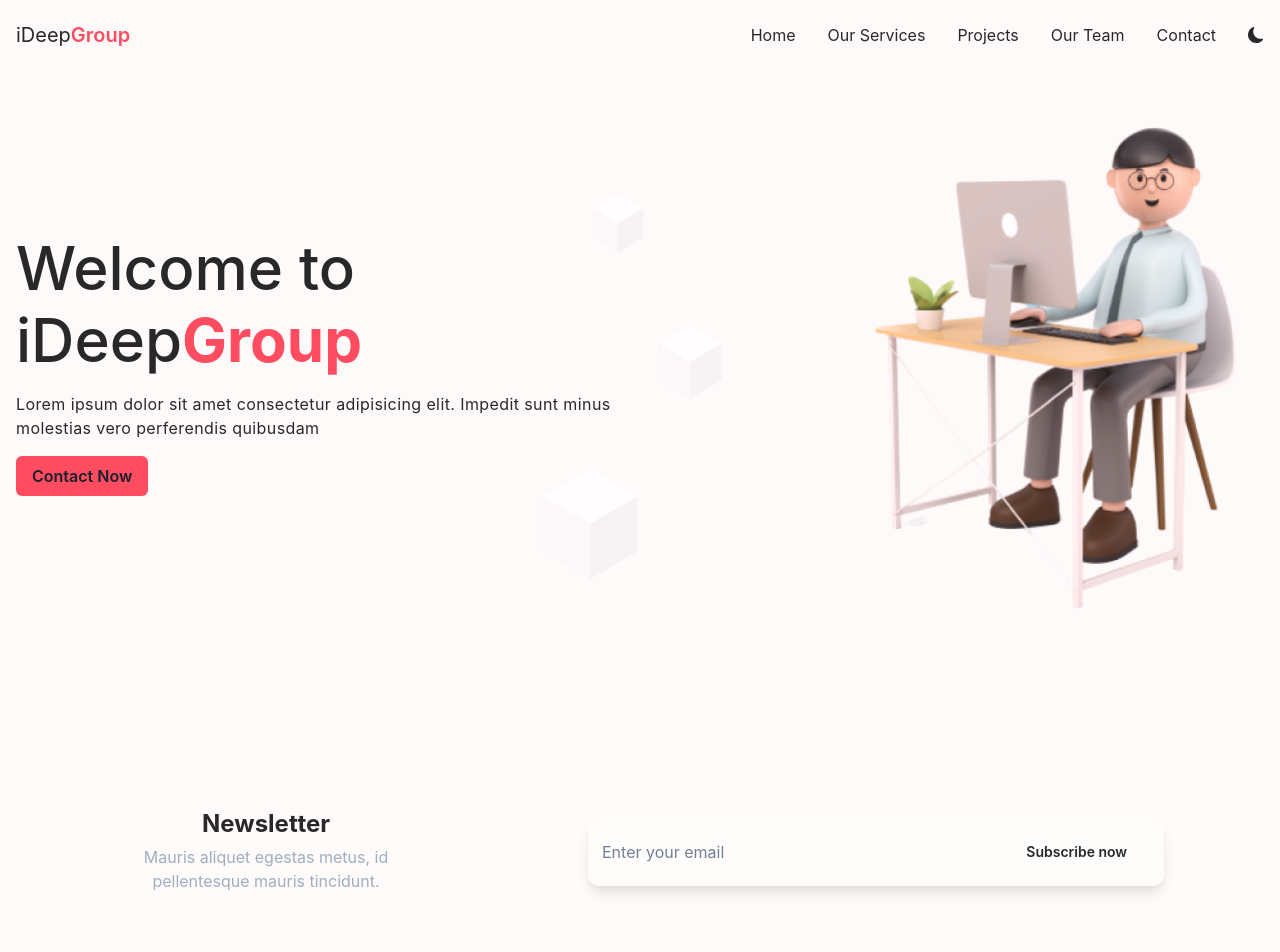
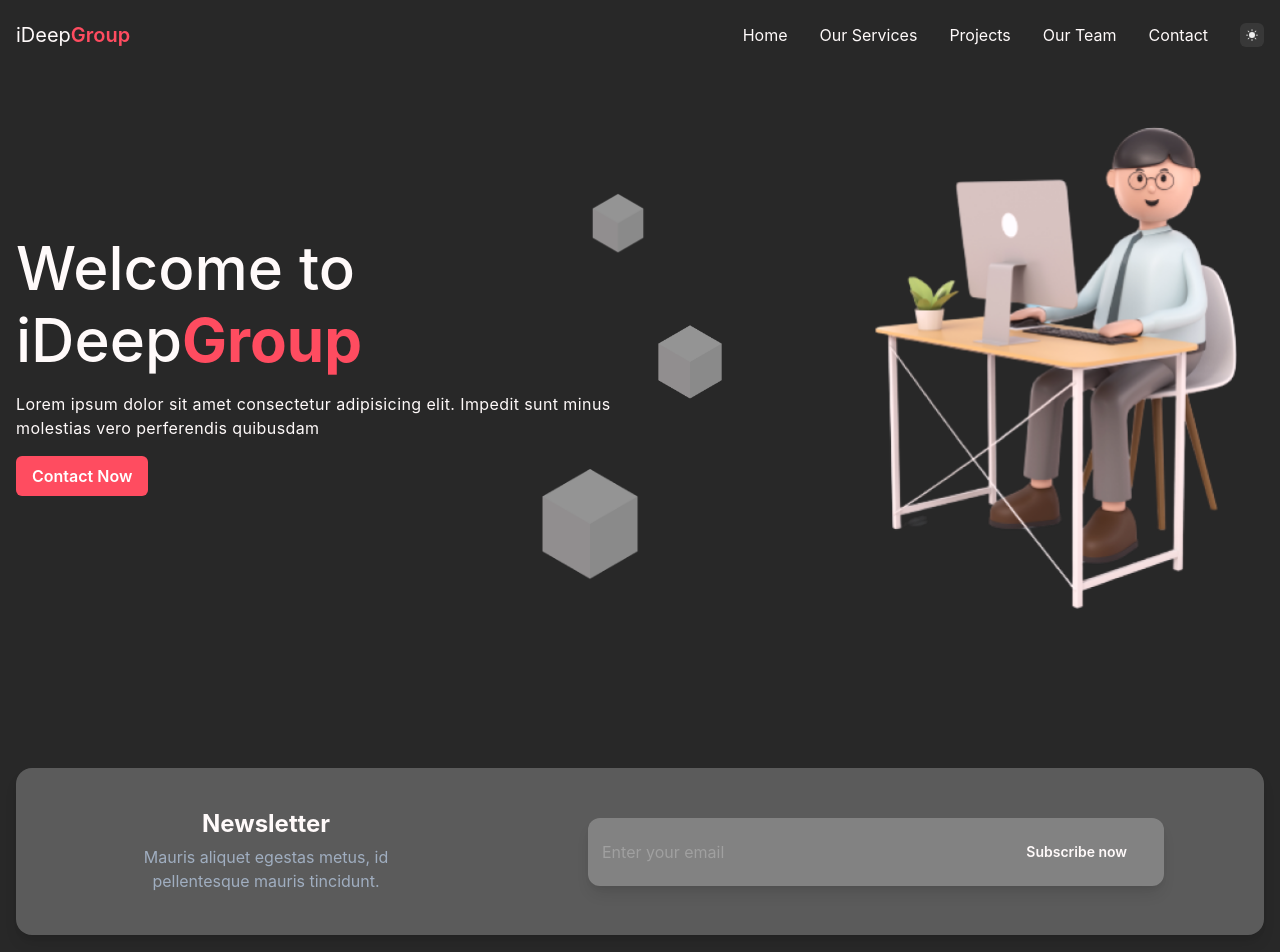
Before and after one commit to madrimovDev/ideebcode, a Next.js app: page / in a window 1280 px wide. Shown: the top 952 px of the page. Built offline with nearby package versions, Linux system fonts and the light colour scheme.

Commit message:
fixid colorModeProvider & fixed light mode colors

```diff
--- a/src/components/home/content.tsx
+++ b/src/components/home/content.tsx
@@ -37,7 +37,7 @@ const Content = () => {
 				minus molestias vero perferendis quibusdam
 			</Text>
 
-			<Button bg='primary'>Contact Now</Button>
+			<Button color="white" bg='primary'>Contact Now</Button>
 		</Flex>
 	)
 }
--- a/src/components/home/index.tsx
+++ b/src/components/home/index.tsx
@@ -23,7 +23,7 @@ const Article = ({ refObj }: ArticlePropsType) => {
 				},
 			}}
 			mt={[0, '5', '10']}
-			mb='150px'
+			mb={['100px', "100px", "150px"]}
 			flexDir={['column-reverse', 'column-reverse', 'row']}
 			ref={refObj}
 			justify='center'
--- a/src/components/navbar/desktopMenu.tsx
+++ b/src/components/navbar/desktopMenu.tsx
@@ -3,7 +3,7 @@ import Link from 'next/link'
 import { useRouter } from 'next/router'
 import React from 'react'
 import menuList from './menuList'
-import ToggleTheme from './ToggleTheme'
+import ToggleTheme from './toggleTheme'
 
 const DesktopMenu = () => {
 	return (
--- a/src/components/navbar/mobileMenu.tsx
+++ b/src/components/navbar/mobileMenu.tsx
@@ -1,16 +1,19 @@
 import {
 	Drawer,
-	DrawerCloseButton,
 	DrawerContent,
 	DrawerHeader,
 	DrawerOverlay,
 	Flex,
-	Icon
+	Icon,
+	IconButton,
+	useColorMode,
 } from '@chakra-ui/react'
 import Link from 'next/link'
 import { useRouter } from 'next/router'
 import React from 'react'
+import { AiOutlineClose } from 'react-icons/ai'
 import menuList from './menuList'
+import ToggleTheme from './toggleTheme'
 
 type MobileMenuPropsType = {
 	isOpen: boolean
@@ -19,16 +22,22 @@ type MobileMenuPropsType = {
 
 const MobileMenu = ({ isOpen, onClose }: MobileMenuPropsType) => {
 	const { asPath } = useRouter()
+	const { colorMode } = useColorMode()
 	return (
 		<Drawer size='xs' isOpen={isOpen} onClose={onClose}>
 			<DrawerOverlay />
 			<DrawerContent>
-				<DrawerCloseButton />
-				<DrawerHeader />
+				<DrawerHeader display='flex' justifyContent='space-between'>
+					<ToggleTheme />
+					<IconButton size='xs' onClick={onClose} aria-label='close-button'>
+						<AiOutlineClose />
+					</IconButton>
+				</DrawerHeader>
 				<Flex flexDir='column' px='4'>
 					{menuList.map((link) => (
 						<Link href={link.href} key={link.href}>
 							<Flex
+								as='button'
 								align='center'
 								gap='2'
 								py='2'
@@ -39,6 +48,13 @@ const MobileMenu = ({ isOpen, onClose }: MobileMenuPropsType) => {
 									asPath === (link.href === '/' ? '/' : '/' + link.href)
 										? 'gray.600'
 										: 'transparent'
+								}
+								color={
+									colorMode === 'light'
+										? asPath === (link.href === '/' ? '/' : '/' + link.href)
+											? 'white'
+											: 'black'
+										: 'white'
 								}>
 								<Icon as={link.icon} />
 								{link.name}
--- a/src/components/navbar/toggleTheme.tsx
+++ b/src/components/navbar/toggleTheme.tsx
@@ -1,14 +1,19 @@
 import React from 'react'
-import { Button, Flex, useColorMode, useColorModeValue } from '@chakra-ui/react'
+import {
+	Flex,
+	IconButton,
+	useColorMode,
+	useColorModeValue,
+} from '@chakra-ui/react'
 import { BsMoonFill, BsSunFill } from 'react-icons/bs'
 
 const ToggleTheme = () => {
 	const { toggleColorMode } = useColorMode()
 	const Icon = useColorModeValue(BsMoonFill, BsSunFill)
 	return (
-		<Flex as='button' justify='center' align='center' onClick={toggleColorMode}>
+		<IconButton aria-label='toggle-theme' size="xs" fontSize='xs' onClick={toggleColorMode}>
 			<Icon />
-		</Flex>
+		</IconButton>
 	)
 }
 
--- a/src/components/newLetter/index.tsx
+++ b/src/components/newLetter/index.tsx
@@ -1,10 +1,11 @@
-import { Flex } from '@chakra-ui/react'
+import { Flex, useColorMode, useColorModeValue } from '@chakra-ui/react'
 import { motion } from 'framer-motion'
 import React from 'react'
 import Content from './content'
 import Form from './form'
 
 const NewLetter = () => {
+	const color = useColorModeValue('blackAlpha.50', 'whiteAlpha.400')
 	return (
 		<Flex
 			as={motion.div}
@@ -24,9 +25,10 @@ const NewLetter = () => {
 			w='full'
 			px={['10px', '10px', '20px', '100px']}
 			py={['20px', '20px', '20px', '42px']}
-			bg='whiteAlpha.400'
+			bg={color}
+			shadow='lg'
 			rounded='2xl'
-			mb='150px'
+			mb={['100px', '100px', '150px']}
 			gap='4'>
 			<Content />
 			<Form />
--- a/src/components/services/index.tsx
+++ b/src/components/services/index.tsx
@@ -11,7 +11,7 @@ const Services = ({ refObj }: ServicesPropsType) => {
 	return (
 		<Flex
 			flexDir={['column', 'column', 'row']}
-			mb='150px'
+			mb={['100px', '100px', '150px']}
 			ref={refObj}
 			id='ourservices'
 			justify='space-between'
--- a/src/components/services/services.tsx
+++ b/src/components/services/services.tsx
@@ -1,10 +1,19 @@
-import { Flex, Grid, GridItem, Heading, Icon } from '@chakra-ui/react'
+import {
+	Flex,
+	Grid,
+	GridItem,
+	Heading,
+	Icon,
+	useColorModeValue,
+} from '@chakra-ui/react'
 import { motion } from 'framer-motion'
 import React from 'react'
 import Services from '.'
 import serviceList from './serviceList'
 
 const ServicesList = () => {
+	const color = useColorModeValue('blackAlpha.50', 'whiteAlpha.400')
+
 	return (
 		<Grid
 			gridTemplateColumns={[
@@ -12,9 +21,9 @@ const ServicesList = () => {
 				'repeat(2, 1fr)',
 				'repeat(3, 1fr)',
 			]}
-			gap={['10px', '20px', '20px', '40px']}
+			gap={['20px', '20px', '20px', '40px']}
 			placeItems='center'
-			w={['100%', '100%', '55%', '55%']}
+			w={['70%', '70%', '55%', '55%']}
 			as={motion.div}>
 			{serviceList.map((service) => (
 				<GridItem
@@ -46,10 +55,11 @@ const ServicesList = () => {
 						align='center'
 						textAlign='center'
 						gap='4'
-						bg='whiteAlpha.400'
-						p={['4', '6', '6', '6']}
+						bg={color}
+						shadow={['base', 'base', 'lg']}
+						p={['8', '6', '6', '6']}
 						rounded='2xl'>
-						<Flex fontSize={['3xl', '3xl', '4xl', '6xl']}>
+						<Flex fontSize={['5xl', '5xl', '4xl', '6xl']}>
 							{<service.icon fontSize='inherit' />}
 						</Flex>
 						<Heading as='h6' fontSize='xl'>
--- /dev/null
+++ b/src/config/chakra.jsx
@@ -0,0 +1,27 @@
+import {
+	ChakraProvider,
+	cookieStorageManager,
+	localStorageManager,
+} from '@chakra-ui/react'
+import theme from './theme.config'
+
+export function Chakra({ cookies, children }) {
+	const colorModeManager =
+		typeof cookies === 'string'
+			? cookieStorageManager(cookies)
+			: localStorageManager
+
+	return (
+		<ChakraProvider resetCSS theme={theme} colorModeManager={colorModeManager}>
+			{children}
+		</ChakraProvider>
+	)
+}
+
+export function getServerSideProps({ req }) {
+	return {
+		props: {
+			cookies: req.headers.cookie ?? '',
+		},
+	}
+}
--- a/src/pages/_app.tsx
+++ b/src/pages/_app.tsx
@@ -1,15 +1,16 @@
 import '../styles/globals.css'
 import type { AppProps } from 'next/app'
-import { ChakraProvider, ColorModeScript } from '@chakra-ui/react'
 import theme from '../config/theme.config'
+import { Chakra } from '../config/chakra'
 
 const MyApp = ({ Component, pageProps }: AppProps) => {
 	return (
-		<ChakraProvider resetCSS theme={theme}>
+		<Chakra cookies={pageProps.cookies}>
 			<Component {...pageProps} />
-			<ColorModeScript initialColorMode='dark' />
-		</ChakraProvider>
+		</Chakra>
 	)
 }
 
 export default MyApp
+
+export { getServerSideProps } from '../config/chakra'
--- /dev/null
+++ b/src/pages/_document.tsx
@@ -0,0 +1,18 @@
+import { ColorModeScript } from '@chakra-ui/react'
+import { Head, Html, Main, NextScript } from 'next/document'
+import React from 'react'
+
+const Document = () => {
+	return (
+		<Html lang='en'>
+			<Head />
+			<body>
+        <ColorModeScript initialColorMode="dark" />
+				<Main />
+				<NextScript />
+			</body>
+		</Html>
+	)
+}
+
+export default Document
--- a/tsconfig.json
+++ b/tsconfig.json
@@ -15,6 +15,6 @@
     "jsx": "preserve",
     "incremental": true
   },
-  "include": ["next-env.d.ts", "**/*.ts", "**/*.tsx"],
+  "include": ["next-env.d.ts", "**/*.ts", "**/*.tsx", "src/config/chakra.jsx"],
   "exclude": ["node_modules"]
 }
```
